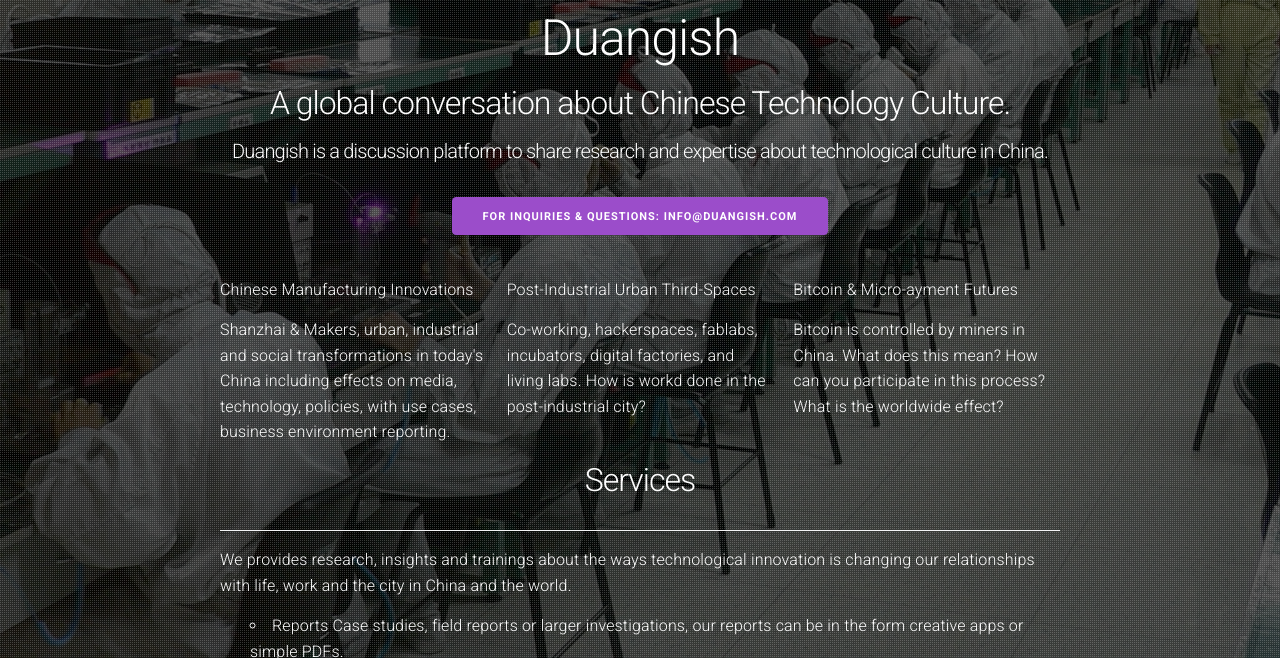
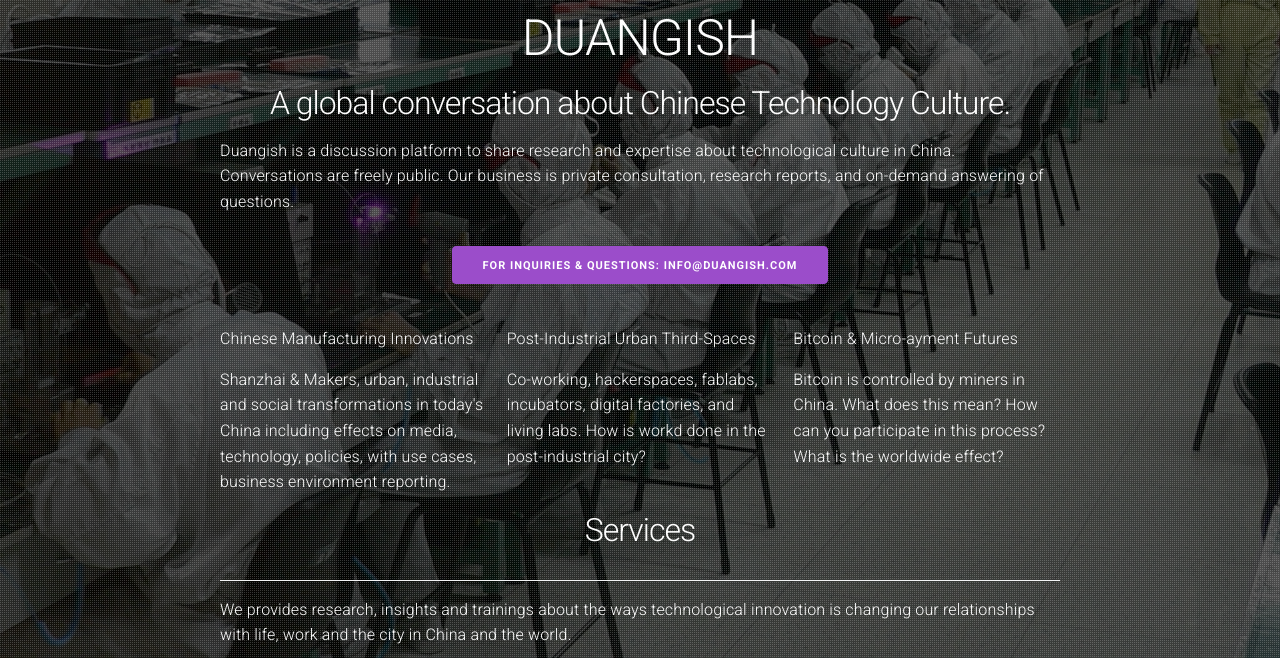
Before and after one commit to clemsos/duangish.github.io, a Jekyll site: the page built from index.md, in a window 1280 px wide and 900 px high, cut to the strip 242-900 px from the top of the window. Built offline with Jekyll 4.4.1, drawn with Linux system fonts in a browser that asks for light colours; nearby versions of some CDN libraries.

Commit message:
make it simpler

```diff
--- a/index.md
+++ b/index.md
@@ -8,12 +8,11 @@
   <img src="https://media.giphy.com/media/147C9j3zXNMkSI/giphy.gif" alt="Duangish Logo"/>
 </div>
 
-# Duangish
-
+# DUANGISH
 
 ## A global conversation about Chinese Technology Culture.
 
-#### Duangish is a discussion platform to share research and expertise about technological culture in China.
+Duangish is a discussion platform to share research and expertise about technological culture in China. Conversations are freely public. Our business is private consultation, research reports, and on-demand answering of questions.
 
 
 {% include buy.html %}
```
